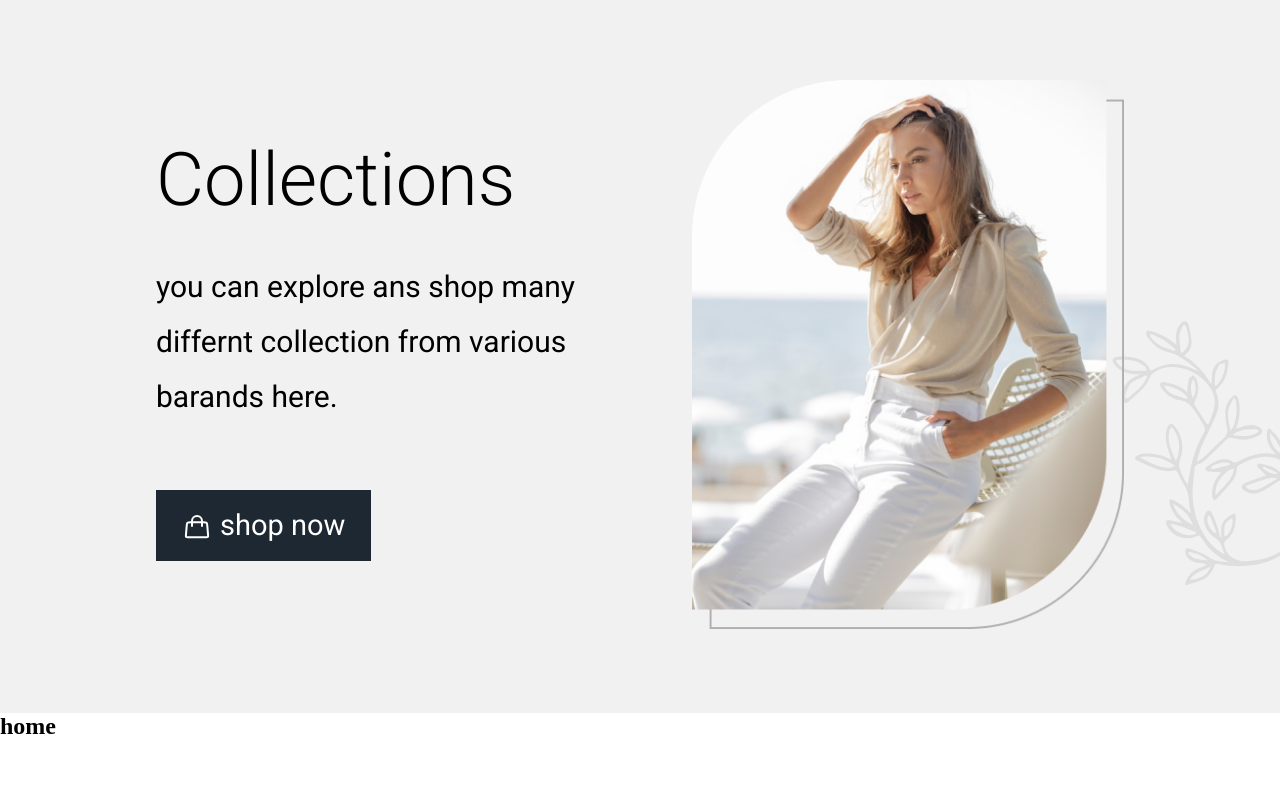
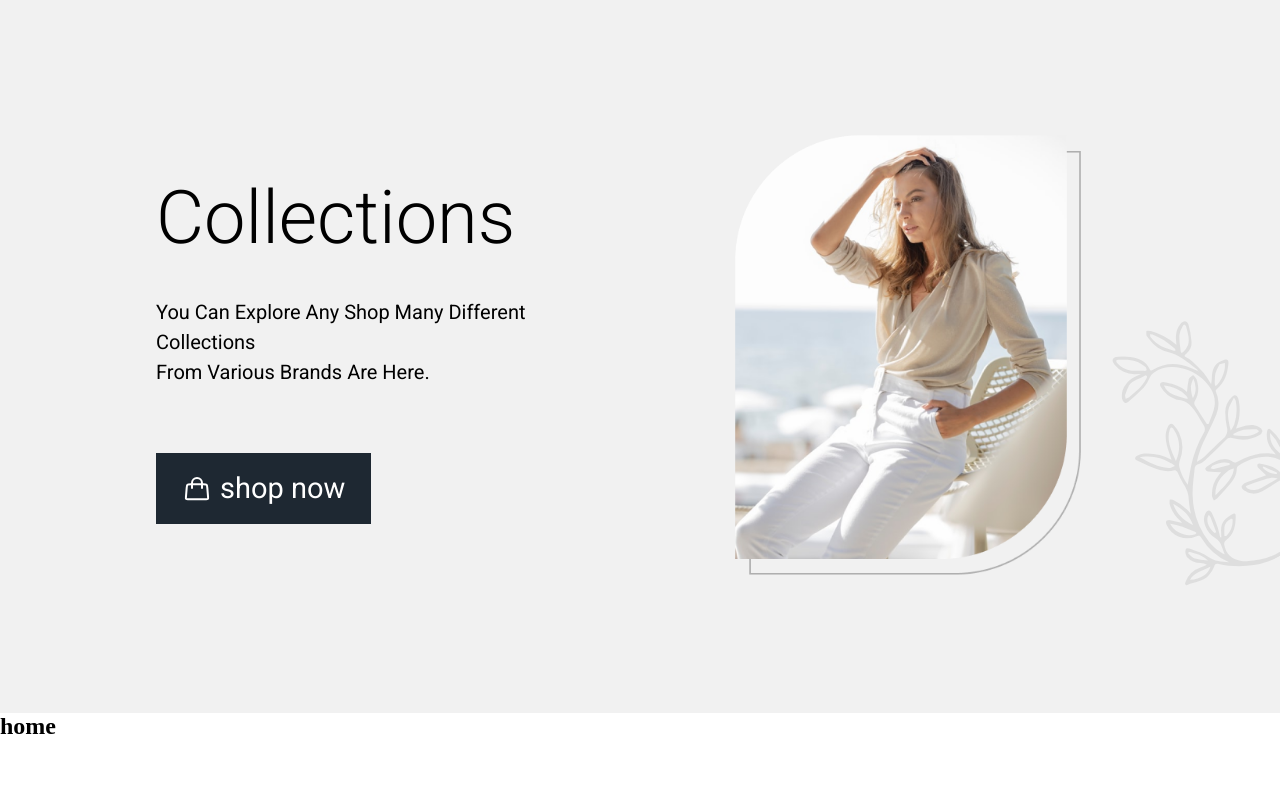
Before and after one commit to Hernanbp/GoClothing, a React (Create React App) app: page / in a window 1280 px wide. Shown: the top 800 px of the page. Built offline with nearby package versions, Linux system fonts and the light colour scheme.

Commit message:
header style fixes

```diff
--- a/src/components/views/Header/Header.jsx
+++ b/src/components/views/Header/Header.jsx
@@ -1,20 +1,29 @@
-import { BagIcon, FlowerPatternOne } from '../../svgs'
-import './styles.css'
+import { BagIcon, FlowerPatternOne } from "../../svgs"
+import "./styles.css"
 
 export const Header = () => {
   return (
     <header>
-        <FlowerPatternOne className='FlowerPatternOne'/>
-        <div className='container'>
-            <div className='call-to-action'>
-                <h1>Collections</h1>
-                <p>you can explore ans shop many differnt collection
-                from various barands here.</p>
-                <div className='shop-now' type='button'><a href="#shop"><BagIcon stroke='#fff' />shop now</a></div>
-            </div>
+      <FlowerPatternOne className="FlowerPatternOne" />
+      <div className="container">
+        <div className="call-to-action">
+          <h1>Collections</h1>
+          <p>
+            you can explore any shop many different collections <br /> from
+            various brands are here.
+          </p>
+          <div className="shop-now" type="button">
+            <a href="#shop">
+              <BagIcon stroke="#fff" />
+              shop now
+            </a>
+          </div>
+        </div>
 
-            <div className='header-container-img'><img src="../assets/image-product.png" alt="" /></div>
+        <div className="header-container-img">
+          <img src="../assets/image-product.png" alt="" />
         </div>
+      </div>
     </header>
   )
 }
--- a/src/components/views/Header/styles.css
+++ b/src/components/views/Header/styles.css
@@ -1,7 +1,7 @@
 header {
   display: flex;
   justify-content: center;
-  padding: 5em 30em;
+  padding: 5em 10em;
   background: #f1f1f1;
   position: relative;
 }
@@ -21,11 +21,11 @@ header h1 {
 
 header p {
   font-family: "Roboto";
-  font-style: normal;
   font-weight: 400;
-  font-size: 30px;
-  line-height: 55px;
+  font-size: 1.25rem;
+  line-height: 1.5;
   margin-bottom: 66px;
+  text-transform: capitalize;
 }
 
 header a {
@@ -46,8 +46,8 @@ header a {
 }
 
 .header-container-img {
-  width: 100%;
   z-index: 1000;
+  transform: scale(0.8);
 }
 
 .container {
```
